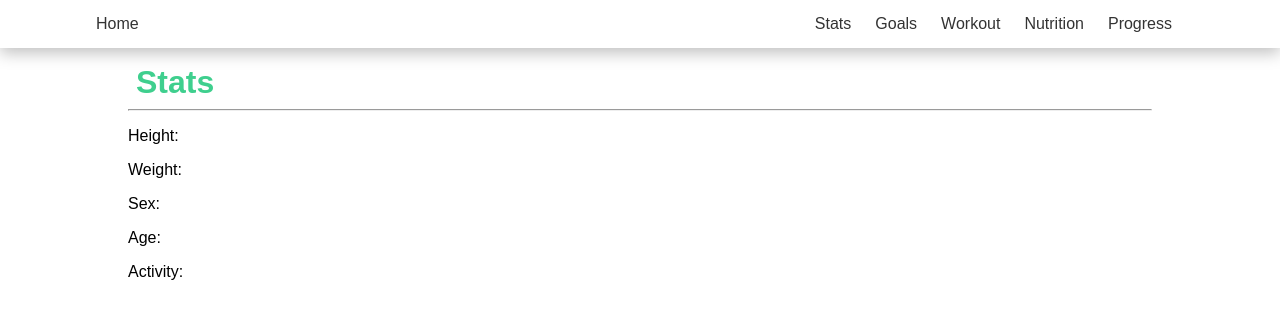
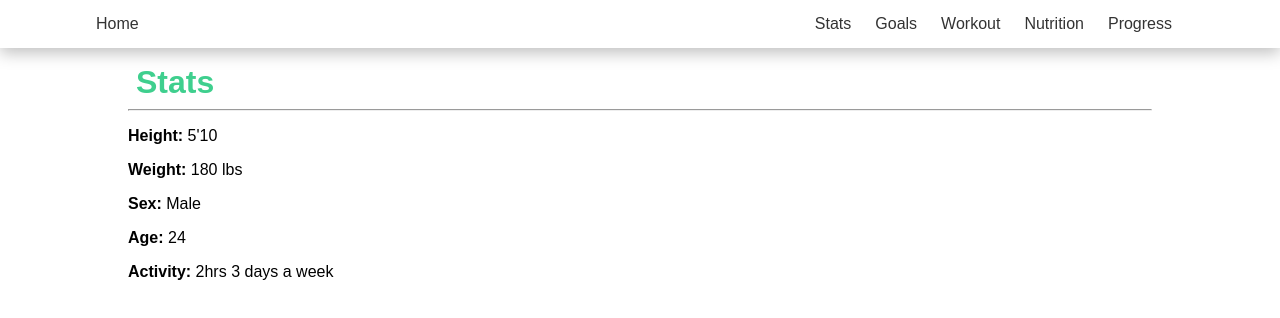
Before and after one commit to sergio-ortiz/4dgainz, a Next.js app: page /stats in a window 1280 px wide. Shown: the top 318 px of the page. Built offline with nearby package versions, Linux system fonts and the light colour scheme.

Commit message:
feat(page): components goals.js and stats.js mock data

```diff
--- a/pages/goals.js
+++ b/pages/goals.js
@@ -7,9 +7,9 @@ const Goals = () => (
       <h1 className={styles.mainHeading}>Goals</h1>
       <hr />
       <ul className={styles.stats}>
-        <li className={styles.statsItem}>Weight:</li>
-        <li className={styles.statsItem}>Measurements:</li>
-        <li className={styles.statsItem}>Plans:</li>
+        <li className={styles.statsItem}><b>Weight:</b> 200lbs</li>
+        <li className={styles.statsItem}><b>Measurements:</b> back: 18", chest: 44", biceps: 16"</li>
+        <li className={styles.statsItem}><b>Plans:</b> build muscle</li>
       </ul>
     </div>
   </Layout>
--- a/pages/stats.js
+++ b/pages/stats.js
@@ -7,11 +7,11 @@ const Stats = () => (
       <h1 className={styles.mainHeading}>Stats</h1>
       <hr />
       <ul className={styles.stats}>
-        <li className={styles.statsItem}>Height:</li>
-        <li className={styles.statsItem}>Weight:</li>
-        <li className={styles.statsItem}>Sex:</li>
-        <li className={styles.statsItem}>Age:</li>
-        <li className={styles.statsItem}>Activity:</li>
+        <li className={styles.statsItem}><b>Height:</b> 5'10</li>
+        <li className={styles.statsItem}><b>Weight:</b> 180 lbs</li>
+        <li className={styles.statsItem}><b>Sex:</b> Male</li>
+        <li className={styles.statsItem}><b>Age:</b> 24</li>
+        <li className={styles.statsItem}><b>Activity:</b> 2hrs 3 days a week</li>
       </ul>
     </div>
   </Layout>
```
